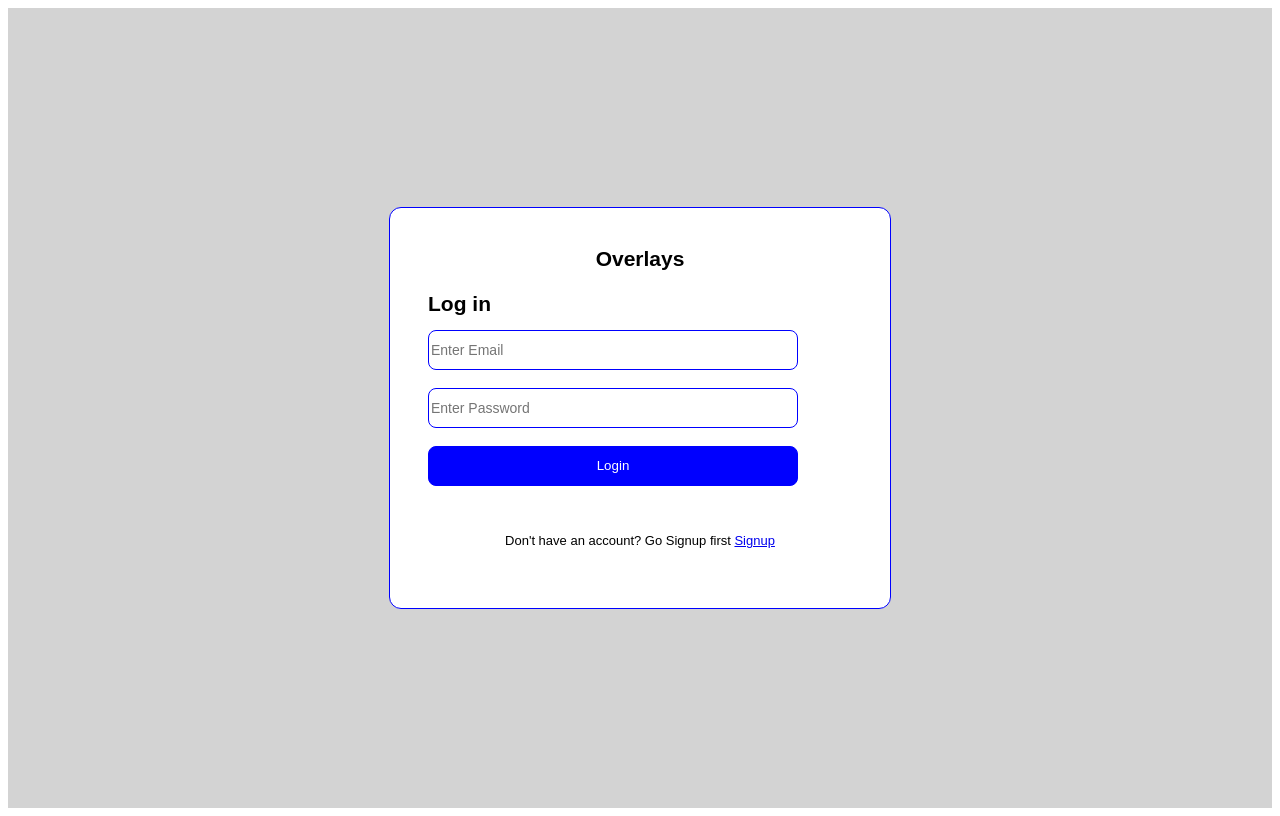
After one commit to taresh2504/Django_StaticProject, a Django app: page /login/ in a window 1280 px wide. The commit adds this page. Run offline with Django 5.2, Linux system fonts and the light colour scheme.

Commit message:
login and signup added

```diff
--- /dev/null
+++ b/Django_StaticProject/project/app/static/css/login.css
@@ -0,0 +1,75 @@
+.main-box{
+    background-color: lightgrey;
+    width: 100%;
+    height: 100vh;
+    display: flex;
+    justify-content: center;
+    align-items: center;
+}
+
+.login-box{
+    border: 0.800px solid blue;
+    height: 400.400px;
+    width: 500px;
+    border-radius: 12px;
+    background-color: white;
+}
+
+input[type="email"]{
+    font-family: Assistant,sans-serif;
+    font-size: 14px;
+    font-weight: 400;
+}
+
+input[type="password"]{
+    font-family: Assistant,sans-serif;
+    font-size: 14px;
+    font-weight: 400;
+}
+
+.overlays-title{
+    font-size: 21px;
+    font-weight: 550;
+    font-family: Assistant,sans-serif;
+    text-align: center;
+}
+
+.signup-title{
+    font-size: 21px;
+    font-weight: 550;
+    font-family: Assistant,sans-serif;
+    margin-left: 38px;
+}
+
+.form-box{
+    margin-left: 38px;
+}
+
+.name-box{
+    border: 1px solid blue;
+    height: 40px;
+    width: 370px;
+    border-radius: 8px;
+}
+
+.register-button{
+    border: 0.5px solid blue;
+    height: 40px;
+    width: 370px;
+    border-radius: 8px;
+    background-color: blue;
+    color: white;
+    font-weight: 500;
+    cursor: pointer;
+}
+
+input:focus {
+    border: 1px solid blue;
+    outline: none;
+}
+
+.signup-loginbox{
+    text-align: center;
+    font-family: Assistant,sans-serif;
+    font-size: 13px;
+}
--- a/Django_StaticProject/project/app/templates/base.html
+++ b/Django_StaticProject/project/app/templates/base.html
@@ -265,11 +265,11 @@
         <span class="account-name">Account</span>
         <br>
         <div class="shop-signupbox">
-            <a href="" class="shop-signup">Sign in with shop</a>
+            <a href="{% url 'login' %}" class="shop-signup">Login</a>
         </div>
         <br>
         <div class="other-signupbox">
-            <a href="{% url 'signup' %}" class="other-signup">Other sign in options</a>
+            <a href="{% url 'signup' %}" class="other-signup">Signup</a>
         </div>
         <br>
         <div class="account-lastbox">
--- /dev/null
+++ b/Django_StaticProject/project/app/templates/login.html
@@ -0,0 +1,36 @@
+{% load static %}
+
+{% block css %}
+<link rel="stylesheet" href="{% static 'css/login.css' %}">
+{% endblock css %}
+
+{% block content %}
+
+<div class="main-box">
+    <div class="login-box">
+        <br>
+        <p class="overlays-title">Overlays</p>
+        <!-- <br> -->
+        <h1 class="signup-title">Log in</h1>
+
+        <form action="" method="post" class="form-box">
+
+            <input type="email" class="name-box" name="email" placeholder="Enter Email" required><br><br>
+
+            <input class="name-box" type="password" name="password" placeholder="Enter Password" required><br><br>
+
+            <input type="submit" class="register-button" value="Login">
+        </form>
+
+        <br>
+        <div class="signup-loginbox">
+        <p>Don't have an account? Go Signup first <a href="{% url 'signup' %}">Signup</a> </p>
+        </div>
+
+    </div>
+
+</div>
+
+
+
+{% endblock content %}
--- a/Django_StaticProject/project/app/views.py
+++ b/Django_StaticProject/project/app/views.py
@@ -9,6 +9,9 @@ def account(req):
 
 def signup(req):
     return render(req,'signup.html')
+
+def login(req):
+    return render(req,'login.html')
 
 def search(req):
     return render(req,'landing.html',{'search':True})
--- a/Django_StaticProject/project/project/urls.py
+++ b/Django_StaticProject/project/project/urls.py
@@ -22,7 +22,8 @@ urlpatterns = [
     path('admin/', admin.site.urls),
     path('',views.landing,name='landing'),
     path('landing/account/',views.account,name='account'),
-    path('landing/account/signup/',views.signup,name='signup'),
+    path('signup/',views.signup,name='signup'),
+    path('login/',views.login,name='login'),
     path('landing/search/',views.search,name='search'),
     path('landing/bag/',views.bag,name='bag'),
     # path('landing/cartpay/',views.cartpay,name='cartpay'),
```
Also changed, not shown: Django_StaticProject/project/app/static/css/signup.css (+70 -3 lines), Django_StaticProject/project/app/templates/signup.html (+7 -2 lines).
